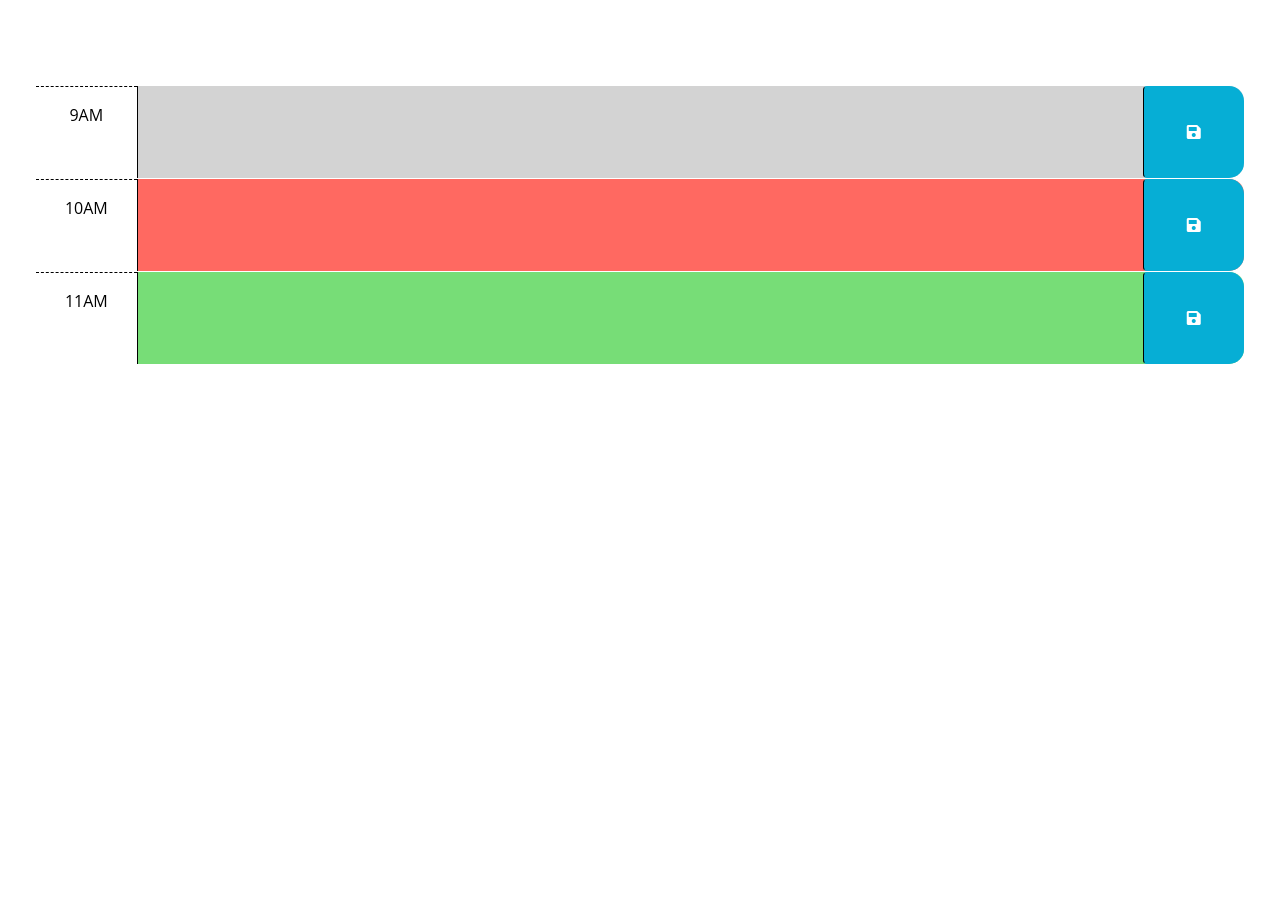
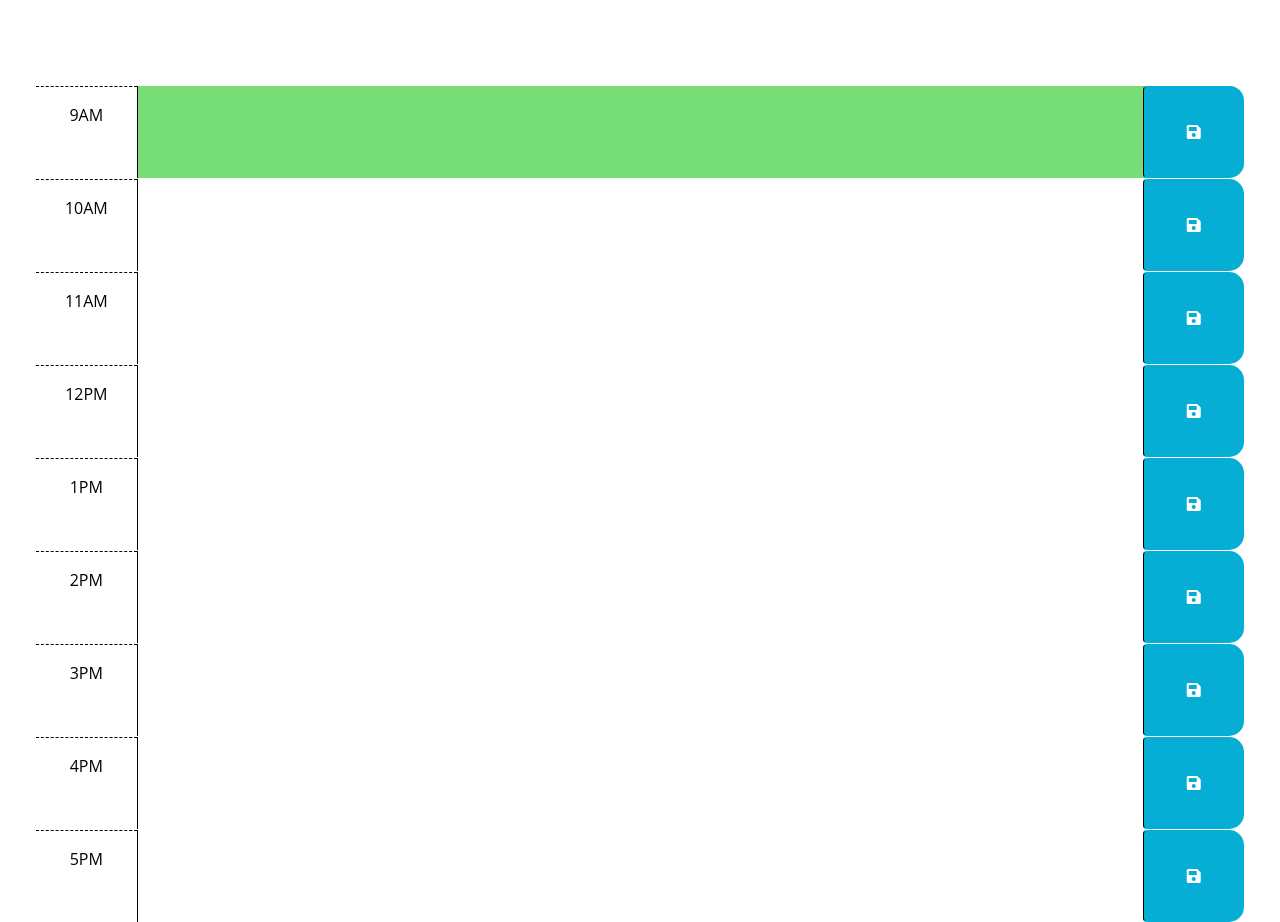
Before and after one commit to neilsenzulueta/WorkDayScheduler, a plain HTML site: page index.html in a window 1280 px wide. Shown: the part 166-1088 px from the top of the page. Before the commit the page ends 800 px from the top, so only its background shows below. Drawn offline with nearby package versions, Linux system fonts and the light colour scheme.

Commit message:
added on HTML

```diff
--- a/assets/script.js
+++ b/assets/script.js
@@ -1,3 +1,37 @@
+//current date using day.js
+var currentDay = dayjs().format("dddd, MMMM Do")
+$('#currentDate').text(time);
+
+
+
+
+
+
+
+
+/*user story
+as an employee with a busy schedule
+i wanto add important events to a daily planner
+so that i can mange my time effectively
+
+Acceptance criteria
+Given I am using a daily planer to create a schedule
+WHEN I open the planner
+THEN the current day is displayed at the top of the calendar
+WHEN I scroll down
+THEN I am presented with time blocks for standard business hours of 9am to 5pm
+WHEN I view the time blocks for that day
+THEN each time block is color coded to indicate whether it is in the past present or future
+WHEN I click into a time block
+THEN I can enter an event
+WHEN I click the save button for that time block
+THEN the text for that event is saved in local storage
+WHEN I refresh the page
+THEN the saved events persist
+
+create a
+
+
 // Wrap all code that interacts with the DOM in a call to jQuery to ensure that
 // the code isn't run until the browser has finished rendering all the elements
 // in the html.
--- a/index.html
+++ b/index.html
@@ -31,37 +31,64 @@
       <p id="currentDay" class="lead"></p>
     </header>
     <div class="container-fluid px-5">
-      <!-- Use class for "past", "present", and "future" to apply styles to the
-        time-block divs accordingly. The javascript will need to do this by
-        adding/removing these classes on each div by comparing the hour in the
-        id to the current hour. The html provided below is meant to be an example
-        demonstrating how the css provided can be leveraged to create the
-        desired layout and colors. The html below should be removed or updated
-        in the finished product. Remember to delete this comment once the
-        code is implemented.
-        -->
-
-      <!-- Example of a past time block. The "past" class adds a gray background color. -->
-      <div id="hour-9" class="row time-block past">
+      <div id="hour-9" class="row time-block future">
         <div class="col-2 col-md-1 hour text-center py-3">9AM</div>
         <textarea class="col-8 col-md-10 description" rows="3"> </textarea>
         <button class="btn saveBtn col-2 col-md-1" aria-label="save">
           <i class="fas fa-save" aria-hidden="true"></i>
         </button>
       </div>
-
-      <!-- Example of a present time block. The "present" class adds a red background color. -->
-      <div id="hour-10" class="row time-block present">
+      <div id="hour-10" class="row time-block">
         <div class="col-2 col-md-1 hour text-center py-3">10AM</div>
         <textarea class="col-8 col-md-10 description" rows="3"> </textarea>
         <button class="btn saveBtn col-2 col-md-1" aria-label="save">
           <i class="fas fa-save" aria-hidden="true"></i>
         </button>
       </div>
-
-      <!-- Example of a future time block. The "future" class adds a green background color. -->
-      <div id="hour-11" class="row time-block future">
+      <div id="hour-11" class="row time-block">
         <div class="col-2 col-md-1 hour text-center py-3">11AM</div>
+        <textarea class="col-8 col-md-10 description" rows="3"> </textarea>
+        <button class="btn saveBtn col-2 col-md-1" aria-label="save">
+          <i class="fas fa-save" aria-hidden="true"></i>
+        </button>
+      </div>
+      <div id="hour-12" class="row time-block">
+        <div class="col-2 col-md-1 hour text-center py-3">12PM</div>
+        <textarea class="col-8 col-md-10 description" rows="3"> </textarea>
+        <button class="btn saveBtn col-2 col-md-1" aria-label="save">
+          <i class="fas fa-save" aria-hidden="true"></i>
+        </button>
+      </div>
+      <div id="hour-13" class="row time-block">
+        <div class="col-2 col-md-1 hour text-center py-3">1PM</div>
+        <textarea class="col-8 col-md-10 description" rows="3"> </textarea>
+        <button class="btn saveBtn col-2 col-md-1" aria-label="save">
+          <i class="fas fa-save" aria-hidden="true"></i>
+        </button>
+      </div>
+      <div id="hour-14" class="row time-block">
+        <div class="col-2 col-md-1 hour text-center py-3">2PM</div>
+        <textarea class="col-8 col-md-10 description" rows="3"> </textarea>
+        <button class="btn saveBtn col-2 col-md-1" aria-label="save">
+          <i class="fas fa-save" aria-hidden="true"></i>
+        </button>
+      </div>
+      <div id="hour-15" class="row time-block">
+        <div class="col-2 col-md-1 hour text-center py-3">3PM</div>
+        <textarea class="col-8 col-md-10 description" rows="3"> </textarea>
+        <button class="btn saveBtn col-2 col-md-1" aria-label="save">
+          <i class="fas fa-save" aria-hidden="true"></i>
+        </button>
+      </div>
+      <div id="hour-16" class="row time-block">
+        <div class="col-2 col-md-1 hour text-center py-3">4PM</div>
+        <textarea class="col-8 col-md-10 description" rows="3"> </textarea>
+        <button class="btn saveBtn col-2 col-md-1" aria-label="save">
+          <i class="fas fa-save" aria-hidden="true"></i>
+        </button>
+      </div>
+      <div id="hour-17" class="row time-block">
+        <div class="col-2 col-md-1 hour text-center py-3">5PM</div>
         <textarea class="col-8 col-md-10 description" rows="3"> </textarea>
         <button class="btn saveBtn col-2 col-md-1" aria-label="save">
           <i class="fas fa-save" aria-hidden="true"></i>
```
